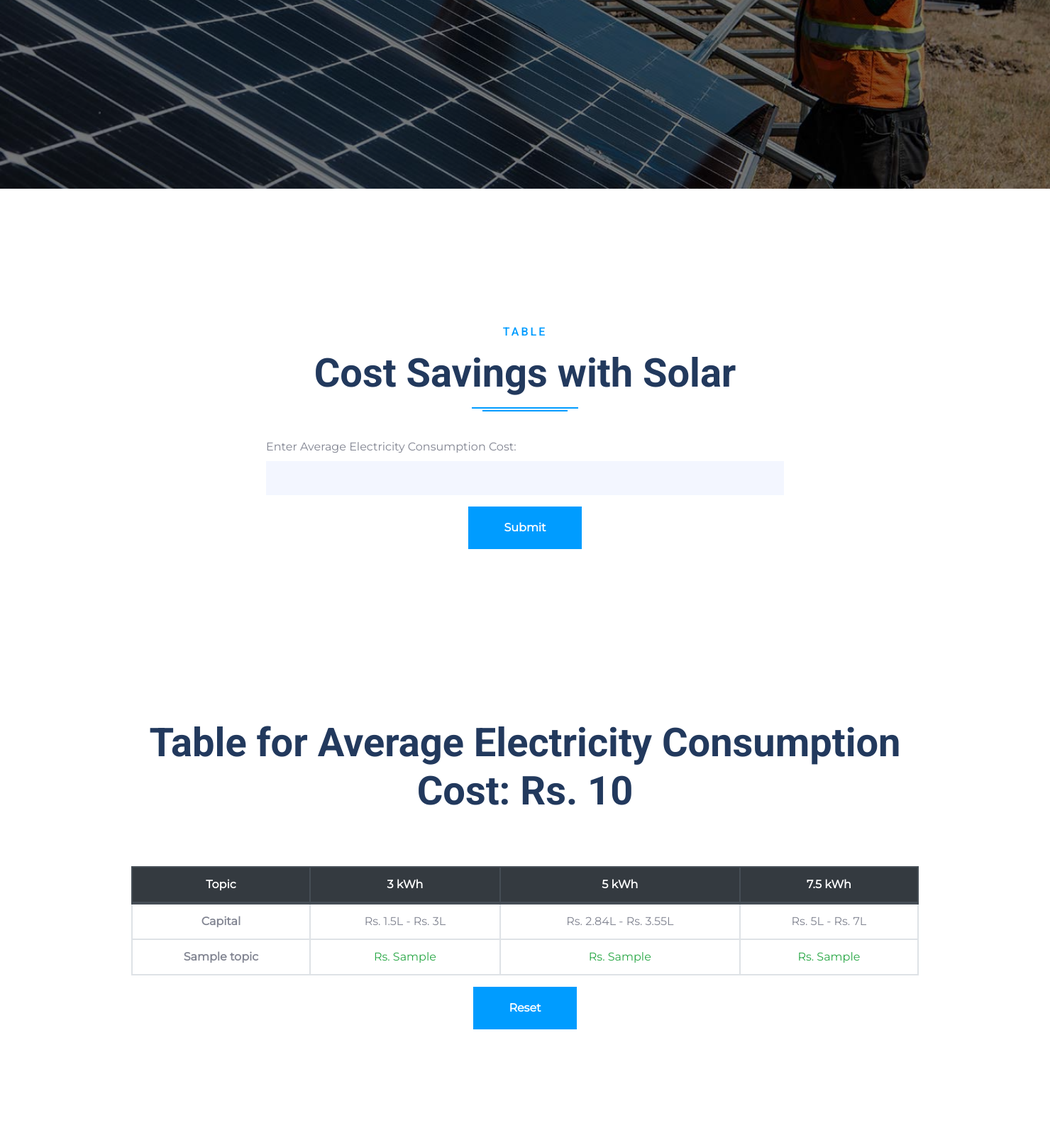
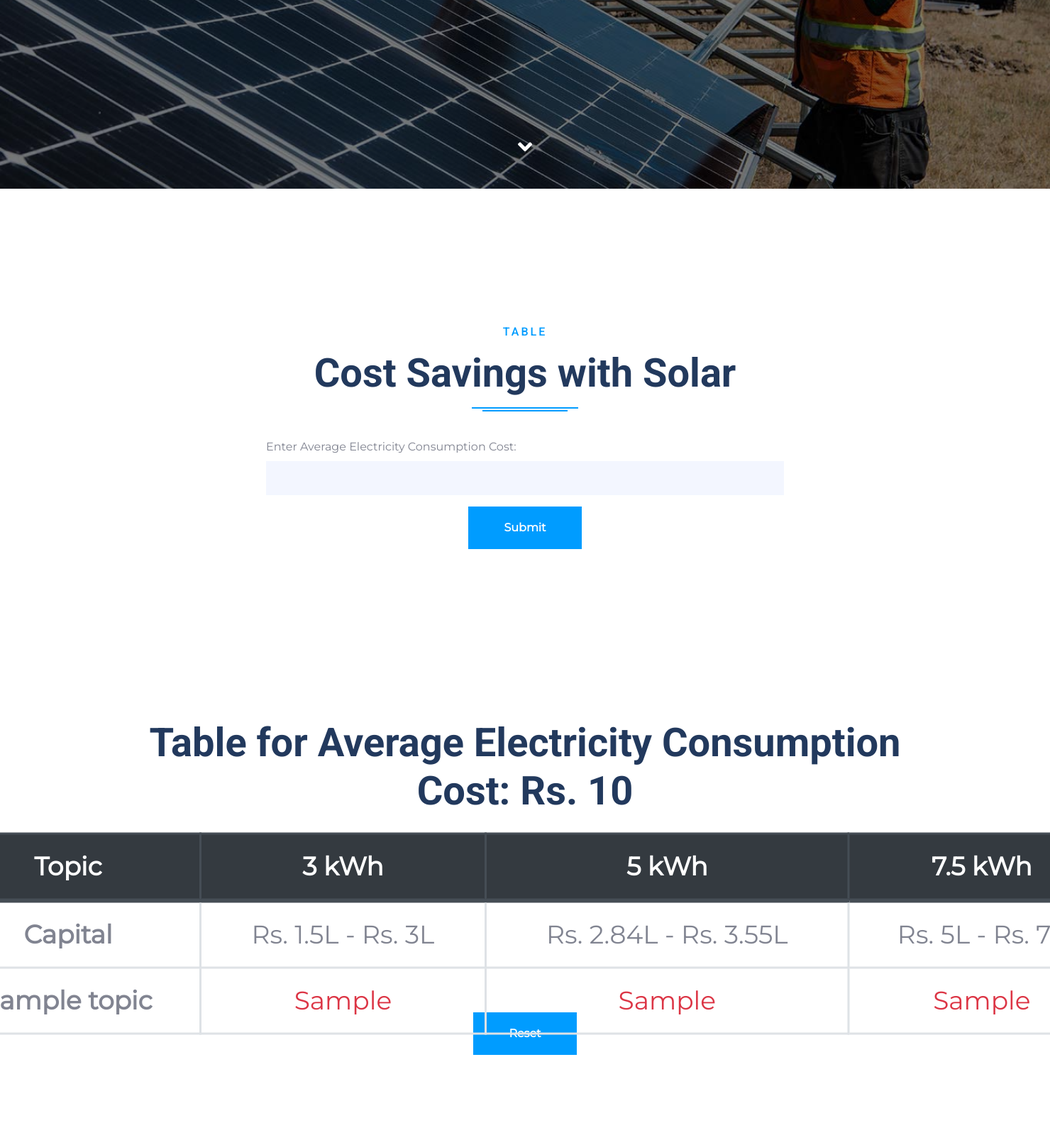
Before and after one commit to Ujjwal-Mk/SolarCellEnergyPrediction-SolarpanelInvestment, a Flask app: template Frontend/templates/temp.html in a window 1480 px wide; the page is wider, and only the part inside the window is pictured. Shown: the part 534-2117 px from the top of that part at 71% size. Before the commit the page ends 1985 px from the top of that part, so only its background shows below. Run offline with Flask 3, Linux system fonts and the light colour scheme; the template is opened without the code that fills it: most values are stand-ins (such as "Sample title", 1, 10 or a date in 2020); some libraries are stand-ins or nearby versions.

Commit message:
Minor changes

```diff
--- a/Frontend/templates/temp.html
+++ b/Frontend/templates/temp.html
@@ -3,7 +3,7 @@
 
 <head>
     <meta charset="utf-8">
-    <title>Solar?</title>
+    <title>Solarizz</title>
     <meta content="width=device-width, initial-scale=1.0" name="viewport">
 
     <!-- Favicon -->
@@ -23,6 +23,15 @@
     <!-- Customized Bootstrap Stylesheet -->
     <link href="{{ url_for('static', filename='css/style.css') }}" rel="stylesheet">
 
+    <!-- Custom CSS for Table -->
+    <style>
+        /* Custom CSS for table size and text size */
+        #scrolldown {
+            transform: scale(1.5);
+            font-size: 1.5em;
+        }
+    </style>
+
 </head>
 
 <body data-spy="scroll" data-target=".navbar" data-offset="51">
@@ -34,9 +43,7 @@
         <div class="collapse navbar-collapse justify-content-between" id="navbarCollapse">
             <div class="navbar-nav ml-auto py-0">
             </div>
-            <a href="index.html" class="navbar-brand bg-primary px-4 mx-3 d-none d-lg-block">
-                <h1 class="display-4 text-white text-uppercase m-0">Solar?</h1>
-            </a>
+                <h1 class="display-4 text-white text-uppercase m-0">Solarizz</h1>
             <div class="navbar-nav mr-auto py-0">
             </div>
         </div>
@@ -98,18 +105,23 @@
                         <form method="POST" action="{{ url_for('index') }}" id="costForm">
                             <div class="form-group">
                                 <label for="consumption_cost">Enter Average Electricity Consumption Cost:</label>
-                                <input type="text" class="form-control bg-secondary border-0 py-4 px-3" id="consumption_cost" name="consumption_cost" required="required">
+                                <input type="number" class="form-control bg-secondary border-0 py-4 px-3" id="consumption_cost" name="consumption_cost" required="required" min="0">
                             </div>
                             <div class="text-center">
-                                <button class="btn btn-primary font-weight-bold py-3 px-5" type="submit" id="submitCostButton">Submit</button>
+                                <button class="btn btn-primary font-weight-bold py-3 px-5" type="submit" id="submitCostButton" action="{{ url_for('index') }}#contact">Submit</button>
                             </div>
                         </form>
                     </div>
                 </div>
             </div>
 
+            <div id="loading" style="display: none;">
+                <div class="spinner-border text-primary" role="status">
+                    <span class="sr-only">Loading...</span>
+                </div>
+                <p class="text-primary">Processing...</p>
+            </div>
             <!-- Display Table if Consumption Cost is submitted -->
-            <div id="tableContent">
             {% if consumption_cost %}
             <br><br><br><br><br><br><br><br>
             <h2 class="font-secondary display-4 text-center mt-5">Table for Average Electricity Consumption Cost: Rs. {{ consumption_cost }}</h2>
@@ -133,9 +145,30 @@
                     {% for data in table_data %}
                     <tr>
                         <td><b><b>{{ data['topic'] }}</b></b></td>
-                            <td class="{% if data['3']|float >= 0 %}text-success{% else %}text-danger{% endif %}">Rs. {{ data['3'] }}</td>
-                            <td class="{% if data['5']|float >= 0 %}text-success{% else %}text-danger{% endif %}">Rs. {{ data['5'] }}</td>
-                            <td class="{% if data['7.5']|float >= 0 %}text-success{% else %}text-danger{% endif %}">Rs. {{ data['7.5'] }}</td>
+                        {% if data['3'] is string %}
+                        <!-- Apply conditions for strings -->
+                        <td class="{% if 'This capacity' in data['3'] %}text-danger{% else %}text-success{% endif %}">{{ data['3'] }}</td>
+                    {% else %}
+                        <!-- Apply conditions for floats -->
+                        <td class="{% if data['3'] >= 0 %}text-success{% else %}text-danger{% endif %}">{{ data['3'] }}</td>
+                    {% endif %}
+
+                    <!-- Repeat for other columns -->
+                    {% if data['5'] is string %}
+                        <!-- Apply conditions for strings -->
+                        <td class="{% if 'This capacity' in data['5'] %}text-danger{% else %}text-success{% endif %}">{{ data['5'] }}</td>
+                    {% else %}
+                        <!-- Apply conditions for floats -->
+                        <td class="{% if data['5'] >= 0 %}text-success{% else %}text-danger{% endif %}">{{ data['5'] }}</td>
+                    {% endif %}
+
+                    {% if data['7.5'] is string %}
+                        <!-- Apply conditions for strings -->
+                        <td class="{% if 'This capacity' in data['7.5'] %}text-danger{% else %}text-success{% endif %}">{{ data['7.5'] }}</td>
+                    {% else %}
+                        <!-- Apply conditions for floats -->
+                        <td class="{% if data['7.5'] >= 0 %}text-success{% else %}text-danger{% endif %}">{{ data['7.5'] }}</td>
+                    {% endif %}
                     </tr>
                     {% endfor %}
                 </tbody>
@@ -161,60 +194,31 @@
             {% endif %}
         </div>
     </div>
-    </div>
     <!-- Contact End -->
 
 
-    <!-- Loading animation -->
-    <div id="loading" class="d-none justify-content-center align-items-center position-fixed w-100 h-100 bg-dark text-white">
-        <div class="spinner-border text-primary" role="status">
-            <span class="sr-only">Loading...</span>
-        </div>
-    </div>
+    <!-- Scroll to Bottom -->
+    <i class="fa fa-2x fa-angle-down text-white scroll-to-bottom"></i>
+
+    <!-- Back to Top -->
+    <a href="#" class="btn btn-lg btn-outline-primary btn-lg-square back-to-top"><i class="fa fa-angle-double-up"></i></a>
+
 
     <!-- JavaScript Libraries -->
     <script src="https://code.jquery.com/jquery-3.4.1.min.js"></script>
     <script src="https://stackpath.bootstrapcdn.com/bootstrap/4.4.1/js/bootstrap.bundle.min.js"></script>
+    <script src="{{ url_for('static', filename='lib/easing/easing.min.js') }}"></script>
+    <script src="{{ url_for('static', filename='lib/waypoints/waypoints.min.js') }}"></script>
+    <script src="{{ url_for('static', filename='lib/owlcarousel/owl.carousel.min.js') }}"></script>
+    <script src="{{ url_for('static', filename='lib/isotope/isotope.pkgd.min.js') }}"></script>
+    <script src="{{ url_for('static', filename='lib/lightbox/js/lightbox.min.js') }}"></script>
 
-    <!-- Your custom scripts -->
-    <script>
-        // Function to show loading animation
-        function showLoading() {
-            $('#loading').removeClass('d-none');
-        }
+    <!-- Contact Javascript File -->
+    <script src="{{ url_for('static', filename='mail/jqBootstrapValidation.min.js') }}"></script>
+    <script src="{{ url_for('static', filename='mail/contact.js') }}"></script>
 
-        // Function to hide loading animation
-        function hideLoading() {
-            $('#loading').addClass('d-none');
-        }
+    <!-- Template Javascript -->
+    <script src="{{ url_for('static', filename='js/main.js') }}"></script>
 
-        // Attach event listener to form submission
-        $(document).ready(function() {
-            $('#costForm').submit(function (event) {
-                // Prevent default form submission
-                event.preventDefault();
-                // Show loading animation
-                showLoading();
-                // Submit form asynchronously
-                $.ajax({
-                    type: 'POST',
-                    url: $(this).attr('action'),
-                    data: $(this).serialize(),
-                    success: function (response) {
-                        // Hide loading animation
-                        hideLoading();
-                        // Display response
-                        $('#tableContent').html(response);
-                    },
-                    error: function () {
-                        // Hide loading animation
-                        hideLoading();
-                        // Display error message
-                        alert('An error occurred. Please try again.');
-                    }
-                });
-            });
-        });
-    </script>
 </body>
 </html>
```
Also changed, not shown: Frontend/templates/index.html (+11 -7 lines). Lines whose indentation alone changed are shown as unchanged.
